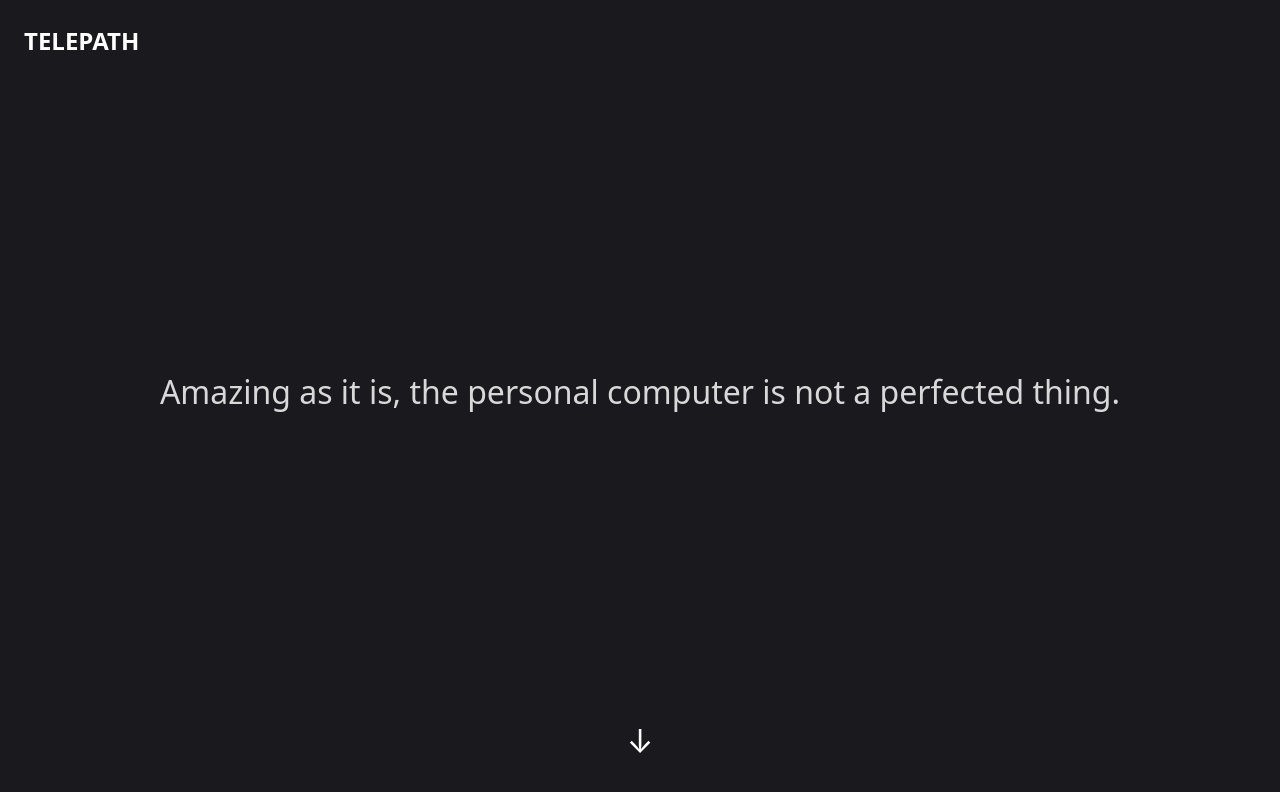
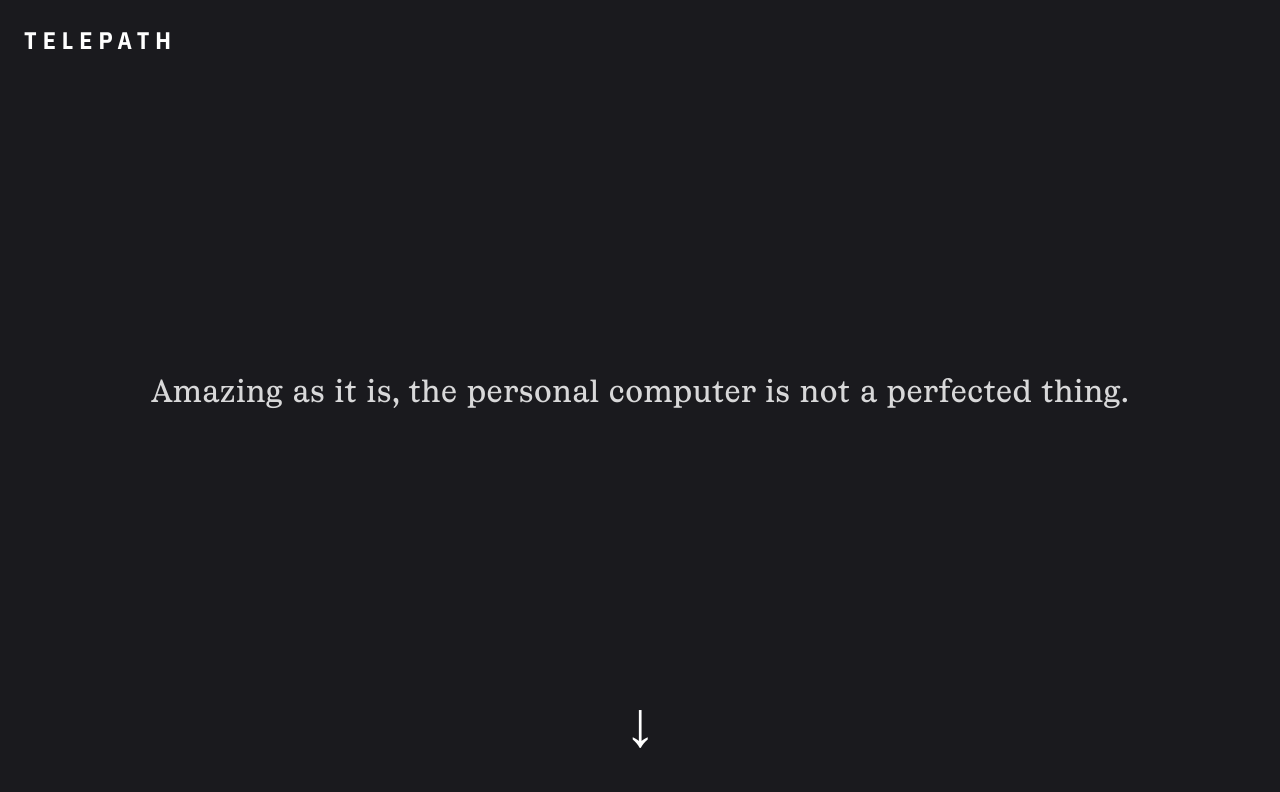
Before and after one commit to stlhood/stlhood.github.io, a plain HTML site: page test5/landing.html in a window 1280 px wide. Shown: the top 792 px of the page. Drawn offline with nearby package versions, Linux system fonts and the light colour scheme.

Commit message:
add fonts to v5

```diff
--- /dev/null
+++ b/test5/Fonts/stylesheet.css
@@ -0,0 +1,67 @@
+/*
+ *
+ * INSTRUCTIONS
+ *
+ * Copy the Legal Disclaimer and the @font-faces statements to your regular CSS file.
+ * The font file(s) should be placed relative to the regular CSS file.
+ *
+ */
+
+/*
+ * Legal Disclaimer for Trial Licence licence
+ *
+ * Trial Licence
+ *
+ * Trial Web License for evaluation, testing and presentation purposes on internal domains without public access only.
+ *
+ * The font files may not be distributed, published or used on any other domain(s).
+ *
+ * Any further use is strictly prohibited.
+ *
+ * For internal test and presentation use only.
+ * For both print use and web / electronic use on internal domains without public access. Licencee may create documents / visuals / web pages etc. for the purpose of evaluation and presentation to clients or other interested parties.
+ * Any further use is strictly prohibited. The font files may not be distributed, published or used on any other domain(s).
+ *
+ */
+
+/* complete */
+
+@font-face {
+  font-family: "IvoryLLTrialWeb-Light";
+  src: url("IvoryLLTrialWeb-Light.woff2") format("woff2");
+}
+
+@font-face {
+  font-family: "IvoryLLTrialWeb-LightItalic";
+  src: url("IvoryLLTrialWeb-LightItalic.woff2") format("woff2");
+}
+
+@font-face {
+  font-family: "IvoryLLTrialWeb-Regular";
+  src: url("IvoryLLTrialWeb-Regular.woff2") format("woff2");
+}
+
+@font-face {
+  font-family: "IvoryLLTrialWeb-Italic";
+  src: url("IvoryLLTrialWeb-Italic.woff2") format("woff2");
+}
+
+@font-face {
+  font-family: "IvoryLLTrialWeb-Medium";
+  src: url("IvoryLLTrialWeb-Medium.woff2") format("woff2");
+}
+
+@font-face {
+  font-family: "IvoryLLTrialWeb-MediumItalic";
+  src: url("IvoryLLTrialWeb-MediumItalic.woff2") format("woff2");
+}
+
+@font-face {
+  font-family: "IvoryLLTrialWeb-Bold";
+  src: url("IvoryLLTrialWeb-Bold.woff2") format("woff2");
+}
+
+@font-face {
+  font-family: "IvoryLLTrialWeb-BoldItalic";
+  src: url("IvoryLLTrialWeb-BoldItalic.woff2") format("woff2");
+}
--- a/test5/landing.html
+++ b/test5/landing.html
@@ -5,18 +5,43 @@
   <meta name="viewport" content="width=device-width, initial-scale=1.0">
   <title>Telepath</title>
   <style>
+    @import url('https://fonts.googleapis.com/css2?family=IBM+Plex+Sans+Condensed:wght@700&display=swap');
+
+    @font-face {
+      font-family: "Ivory";
+      src: url("fonts/IvoryLLTrialWeb-Regular.woff2") format("woff2");
+      font-weight: 400;
+      font-style: normal;
+    }
+
+    @font-face {
+      font-family: "Ivory";
+      src: url("fonts/IvoryLLTrialWeb-Italic.woff2") format("woff2");
+      font-weight: 400;
+      font-style: italic;
+    }
+
+    @font-face {
+      font-family: "Ivory";
+      src: url("fonts/IvoryLLTrialWeb-Bold.woff2") format("woff2");
+      font-weight: 700;
+      font-style: normal;
+    }
+
     * {
       margin: 0;
       padding: 0;
       box-sizing: border-box;
     }
+
     html, body {
       background: #1a1a1e;
       color: #ffffff;
-      font-family: system-ui, -apple-system, sans-serif;
+      font-family: "Ivory", Georgia, serif;
     }
 
     /* Hide UI elements until JS initializes */
+
     body.not-ready #wordmark,
     body.not-ready #down-arrow,
     body.not-ready .blurb,
@@ -26,6 +51,7 @@
     }
 
     /* Canvas wrapper - defines the scroll region where canvas is visible */
+
     #canvas-wrapper {
       position: relative;
       /* Height = blurbs scroll region + 100vh for the sticky canvas */
@@ -33,6 +59,7 @@
     }
 
     /* Sticky canvas container - sticks at top, pushed up when wrapper ends */
+
     #canvas-container {
       position: sticky;
       top: 0;
@@ -46,6 +73,7 @@
       /* Negative margin so it doesn't add space to document flow */
       margin-bottom: -100vh;
     }
+
     #canvas-container canvas {
       display: block;
       /* Use % instead of vw to avoid scrollbar width mismatch */
@@ -56,21 +84,25 @@
     }
 
     /* Responsive canvas - scale up at smaller viewports */
+
     @media (max-width: 1200px) {
       #canvas-container canvas {
         width: 120%;
       }
     }
+
     @media (max-width: 900px) {
       #canvas-container canvas {
         width: 150%;
       }
     }
+
     @media (max-width: 600px) {
       #canvas-container canvas {
         width: 200%;
       }
     }
+
     @media (max-width: 400px) {
       #canvas-container canvas {
         width: 250%;
@@ -78,17 +110,22 @@
     }
 
     /* Wordmark - static in top-left */
+
     #wordmark {
       position: fixed;
       top: 0;
       left: 0;
       right: 0;
+      font-family: "IBM Plex Sans Condensed", sans-serif;
       font-size: 1.5rem;
-      font-weight: bold;
+      font-weight: 700;
+      letter-spacing: 0.25em;
       padding: 1.5rem;
       z-index: 100;
     }
+
     /* Header bar background/border - opacity controlled by --header-bar-opacity */
+
     #wordmark::before {
       content: '';
       position: absolute;
@@ -101,7 +138,9 @@
       opacity: var(--header-bar-opacity, 0);
       z-index: -1;
     }
+
     /* Gradient fade below header */
+
     #wordmark::after {
       content: '';
       position: absolute;
@@ -115,6 +154,7 @@
     }
 
     /* Down arrow - wrapper handles position animation, inner handles opacity */
+
     #down-arrow-wrapper {
       position: fixed;
       bottom: 3rem;
@@ -123,17 +163,21 @@
       z-index: 100;
       animation: pulse 2s ease-in-out infinite;
     }
+
     #down-arrow {
-      font-size: 2rem;
+      font-size: 4rem;
       /* opacity controlled by JS */
     }
+
     @keyframes pulse {
       0%, 100% { transform: translateX(-50%) translateY(0); }
       50% { transform: translateX(-50%) translateY(10px); }
     }
 
     /* Blurbs - normal page content with spacing */
+
     /* Anchor blurbs - invisible, just for scroll position tracking */
+
     .blurb {
       position: relative;
       font-size: 1.5rem;
@@ -147,6 +191,7 @@
     }
 
     /* Fixed overlay for display blurbs */
+
     #blurb-overlay {
       position: fixed;
       top: 0;
@@ -158,6 +203,7 @@
     }
 
     /* Display blurbs - positioned absolutely within the fixed overlay */
+
     .blurb-display {
       position: absolute;
       font-size: 1.5rem;
@@ -166,6 +212,7 @@
     }
 
     /* Anchor blurb 1 - centered, sets scroll geometry */
+
     #blurb1 {
       margin-top: 50svh;
       text-align: center;
@@ -174,12 +221,14 @@
     }
 
     /* Anchor blurbs 2, 3, 5 - right side geometry */
+
     #blurb2, #blurb3 {
       width: 40vw;
       margin-left: auto;
       margin-right: 5vw;
       text-align: right;
     }
+
     #blurb5 {
       width: 40vw;
       margin-left: auto;
@@ -189,6 +238,7 @@
     }
 
     /* Display blurb 1 - centered */
+
     #blurb1-display {
       left: 10vw;
       right: 10vw;
@@ -197,6 +247,7 @@
     }
 
     /* Display blurbs 2, 3, 5 - right side */
+
     #blurb2-display, #blurb3-display, #blurb5-display {
       width: 40vw;
       right: 5vw;
@@ -204,18 +255,21 @@
     }
 
     /* Responsive anchor blurb sizing */
+
     @media (max-width: 900px) {
       #blurb1 { padding: 0 5vw; }
       #blurb2, #blurb3, #blurb5 { width: 60vw; margin-right: 3vw; }
       #blurb1-display { left: 5vw; right: 5vw; }
       #blurb2-display, #blurb3-display, #blurb5-display { width: 60vw; right: 3vw; }
     }
+
     @media (max-width: 600px) {
       #blurb1 { padding: 0 6vw; font-size: 1.5rem; }
       #blurb2, #blurb3, #blurb5 { width: 50vw; margin-right: 6vw; font-size: 1.2rem; }
       #blurb1-display { left: 6vw; right: 6vw; font-size: 1.5rem; }
       #blurb2-display, #blurb3-display, #blurb5-display { width: 50vw; right: 6vw; font-size: 1.2rem; }
     }
+
     @media (max-width: 400px) {
       #blurb1 { padding: 0 6vw; font-size: 1.3rem; }
       #blurb2, #blurb3, #blurb5 { width: 90vw; margin-right: 4vw; font-size: 1.1rem; }
@@ -224,6 +278,7 @@
     }
 
     /* Slide 6 - normal page content */
+
     #slide6-content {
       position: relative;
       z-index: 60;
@@ -231,11 +286,13 @@
       padding-top: calc(1.5rem + 1.5rem + 40px + 15vh);
       min-height: 100vh;
     }
+
     #slide6-content h1 {
       font-size: 3rem;
       margin-bottom: 2rem;
       text-align: center;
     }
+
     #slide6-content p {
       font-size: 1.2rem;
       line-height: 1.8;
@@ -244,18 +301,22 @@
       margin-left: auto;
       margin-right: auto;
     }
+
     #slide6-content a {
       color: #7cb3ff;
       text-decoration: none;
     }
+
     #slide6-content a:hover {
       text-decoration: underline;
     }
+
     .founders {
       margin-top: 2rem;
       margin-bottom: 3rem;
       text-align: center;
     }
+
     .founders a {
       display: inline-block;
       margin: 0 1rem;
@@ -263,19 +324,23 @@
     }
 
     /* Email signup form */
+
     .signup-form {
       max-width: 500px;
       margin: 3rem auto;
       text-align: center;
     }
+
     .signup-form p {
       margin-bottom: 1rem;
     }
+
     .signup-form form {
       display: flex;
       gap: 0.5rem;
       justify-content: center;
     }
+
     .signup-form input[type="email"] {
       flex: 1;
       max-width: 300px;
@@ -286,9 +351,11 @@
       background: #2d2d2f;
       color: #fff;
     }
+
     .signup-form input[type="email"]::placeholder {
       color: #888;
     }
+
     .signup-form button {
       padding: 0.75rem 1.5rem;
       font-size: 1rem;
@@ -299,14 +366,17 @@
       cursor: pointer;
       font-weight: bold;
     }
+
     .signup-form button:hover {
       background: #ddd;
     }
 
     /* Debug panel - hidden when empty */
+
     #debug:empty {
       display: none;
     }
+
     #debug {
       position: fixed;
       bottom: 1rem;
```
Also changed, not shown: test5/Fonts/IvoryLLTrialWeb-Bold.woff2 (added), test5/Fonts/IvoryLLTrialWeb-BoldItalic.woff2 (added), test5/Fonts/IvoryLLTrialWeb-Italic.woff2 (added), test5/Fonts/IvoryLLTrialWeb-Light.woff2 (added), test5/Fonts/IvoryLLTrialWeb-LightItalic.woff2 (added), test5/Fonts/IvoryLLTrialWeb-Medium.woff2 (added), test5/Fonts/IvoryLLTrialWeb-MediumItalic.woff2 (added), test5/Fonts/IvoryLLTrialWeb-Regular.woff2 (added).
